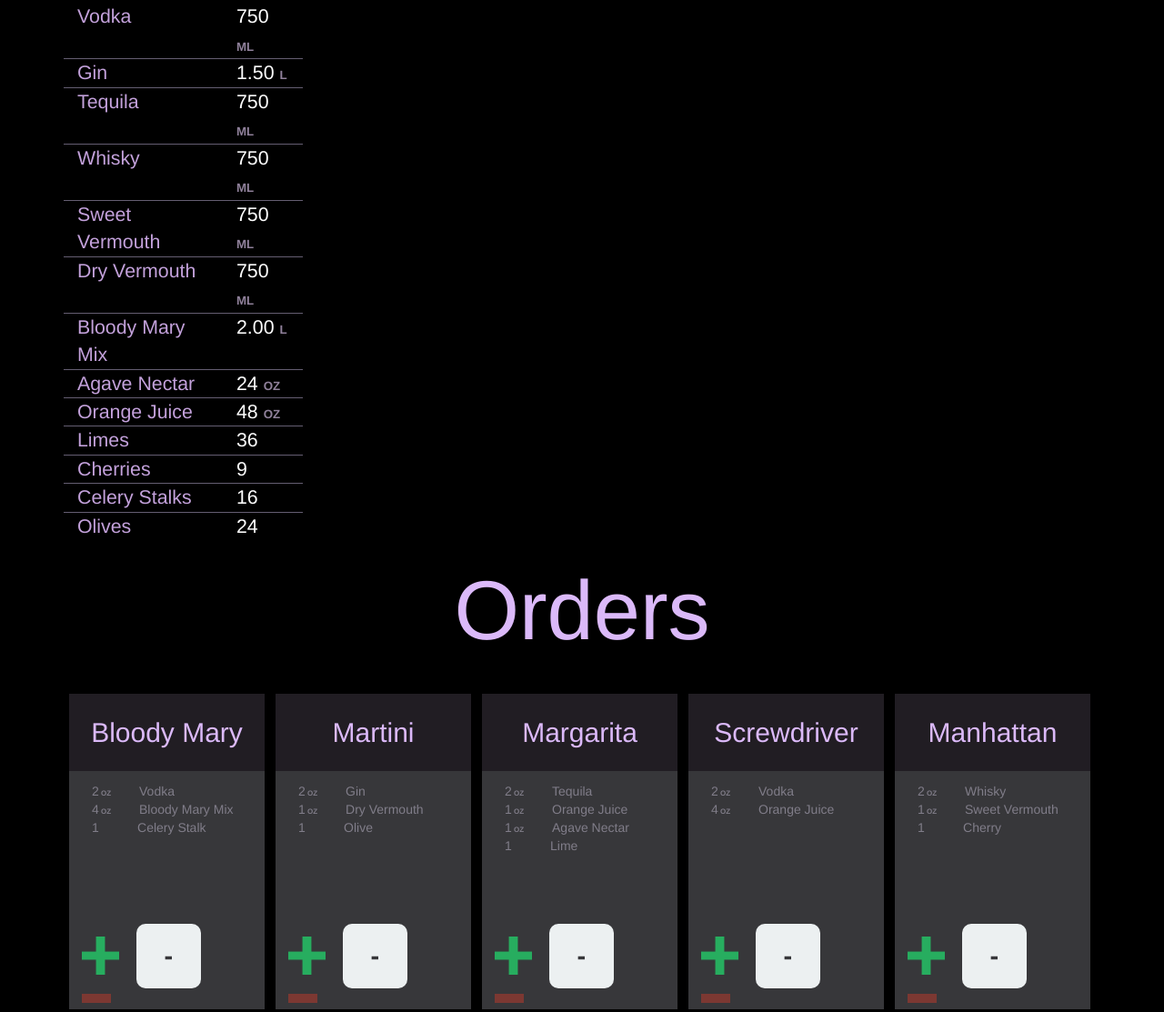
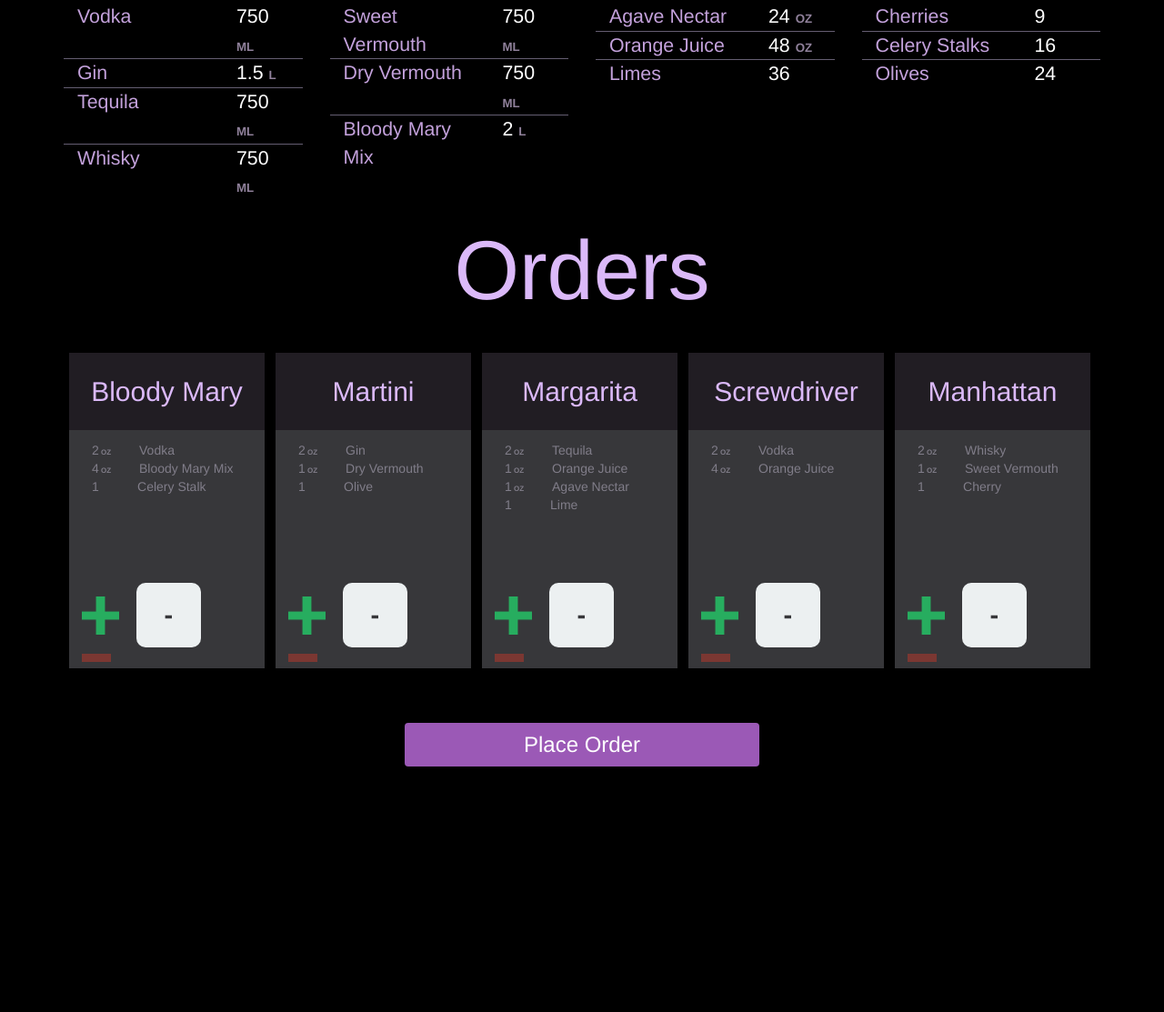
Before and after one commit to peteclodi/grosvenor, a website: page app/index.html in a window 1280 px wide. Shown: the part 160-1273 px from the top of the page at 91% size. After the commit the page ends 1023 px from the top, so only its background shows below. Drawn offline with nearby package versions, Linux system fonts and the light colour scheme; some packages are replaced by stand-ins of ours; files that its build step writes are made by us from their sources.

Commit message:
Fifteenth Commit

```diff
--- a/app/scripts/controllers/main.js
+++ b/app/scripts/controllers/main.js
@@ -1,7 +1,7 @@
 'use strict';
 
 angular.module('grosvenorApp')
-    .controller('MainCtrl', function ($scope, $filter, DrinksOrdered, UnitConversion) {
+    .controller('MainCtrl', function ($scope, $filter, $window, DrinksOrdered, UnitConversion) {
         $scope.stock = [
             {stockId: 0, name: 'Vodka', initialQty: 750, measure: 'ML', type: 'liquor'},
             {stockId: 1, name: 'Gin', initialQty: 1.5, measure: 'L', type: 'liquor'},
@@ -46,6 +46,31 @@ angular.module('grosvenorApp')
             ]}
         ];
 
+        $scope.filteredItemGroups = [];
+        var filterList = ['liquor, mixer, juice, garnish'];
+        if($window.innerWidth > 769) {
+            filterList = ['liquor', 'mixer', 'juice', 'garnish'];
+        }
+        else if($window.innerWidth > 321) {
+            filterList = ['liquor, mixer', 'juice, garnish'];
+        }
+
+        angular.forEach(filterList, function(filterString){
+            var filteredItems = getFilteredStockItems(filterString);
+            if(filteredItems.length > 0){
+                $scope.filteredItemGroups.push(filteredItems);
+            }
+        });
+
+        function getFilteredStockItems(filters) {
+            var filterStrings = filters.split(', ');
+            var filteredStockItems = [];
+            angular.forEach(filterStrings, function(filterString) {
+                filteredStockItems = filteredStockItems.concat($scope.stock.filter(function(stockItem) { return stockItem.type === filterString; }));
+            });
+            return filteredStockItems;
+        }
+
         $scope.drinksOrdered = DrinksOrdered;
         var unitConversion = new UnitConversion();
 
@@ -61,7 +86,7 @@ angular.module('grosvenorApp')
 
 		$scope.getAvailableQty = function(stockItem){
             var availableQty = stockItem.initialQty - (stockItem.usedQty || 0);
-			return stockItem.measure === 'L' ? $filter('number')(availableQty, 2) : availableQty;
+			return stockItem.measure === 'L' && (availableQty % 1 !== 0) ? $filter('number')(availableQty, 1) : availableQty;
 		};
 
         $scope.getIngredientName = function(stockId){
--- a/app/styles/main.css
+++ b/app/styles/main.css
@@ -116,8 +116,6 @@ body {
 .order-place-order-button {
     background: #9b59b6;
     color: #ffffff;
-    font-size: 24px;
-    margin-top: 15px;
     text-align: center;
 }
 
@@ -231,6 +229,11 @@ body {
         font-size: 24px;
         margin-left: 20px;
     }
+
+    .order-place-order-button {
+        font-size: 24px;
+        margin-top: 15px;
+    }
 }
 
 /* Responsive: Portrait tablets and up */
@@ -306,6 +309,11 @@ body {
         margin-right: 15px;
     }
 
+    .order-place-order-button {
+        font-size: 24px;
+        margin-top: 40px;
+    }
+
     .ordered-drink-count {
         font-size: 35px;
         padding-left: 45px;
@@ -364,6 +372,11 @@ body {
         margin-right: 15px;
     }
 
+    .order-place-order-button {
+        font-size: 24px;
+        margin-top: 60px;
+    }
+
     .ordered-drink-count {
         font-size: 35px;
         padding-left: 45px;
--- a/app/views/main.html
+++ b/app/views/main.html
@@ -1,9 +1,10 @@
 <div class="row heading-text">
     <span class="col-md-12 col-sm-12 col-xs-12 text-center">Bar Stock</span>
 </div>
+
 <div class="row">
-    <div class="col-md-3 col-sm-6 col-xs-12 stock-items">
-        <div class="row stock-item" ng-repeat="stockItem in stock" ng-class="{'stock-item-bordered': !$last}">
+    <div class="col-md-3 col-sm-6 col-xs-12 stock-items" ng-repeat="filterItems in filteredItemGroups">
+        <div class="row stock-item" ng-repeat="stockItem in filterItems" ng-class="{'stock-item-bordered': !$last}">
             <span class="col-md-8 col-sm-8 col-xs-8">{{stockItem.name}}</span>
             <span class="col-md-4 col-sm-4 col-xs-4 pull-right">
                 <span class="stock-quantity stock-available-qty">{{getAvailableQty(stockItem)}}</span>
```
